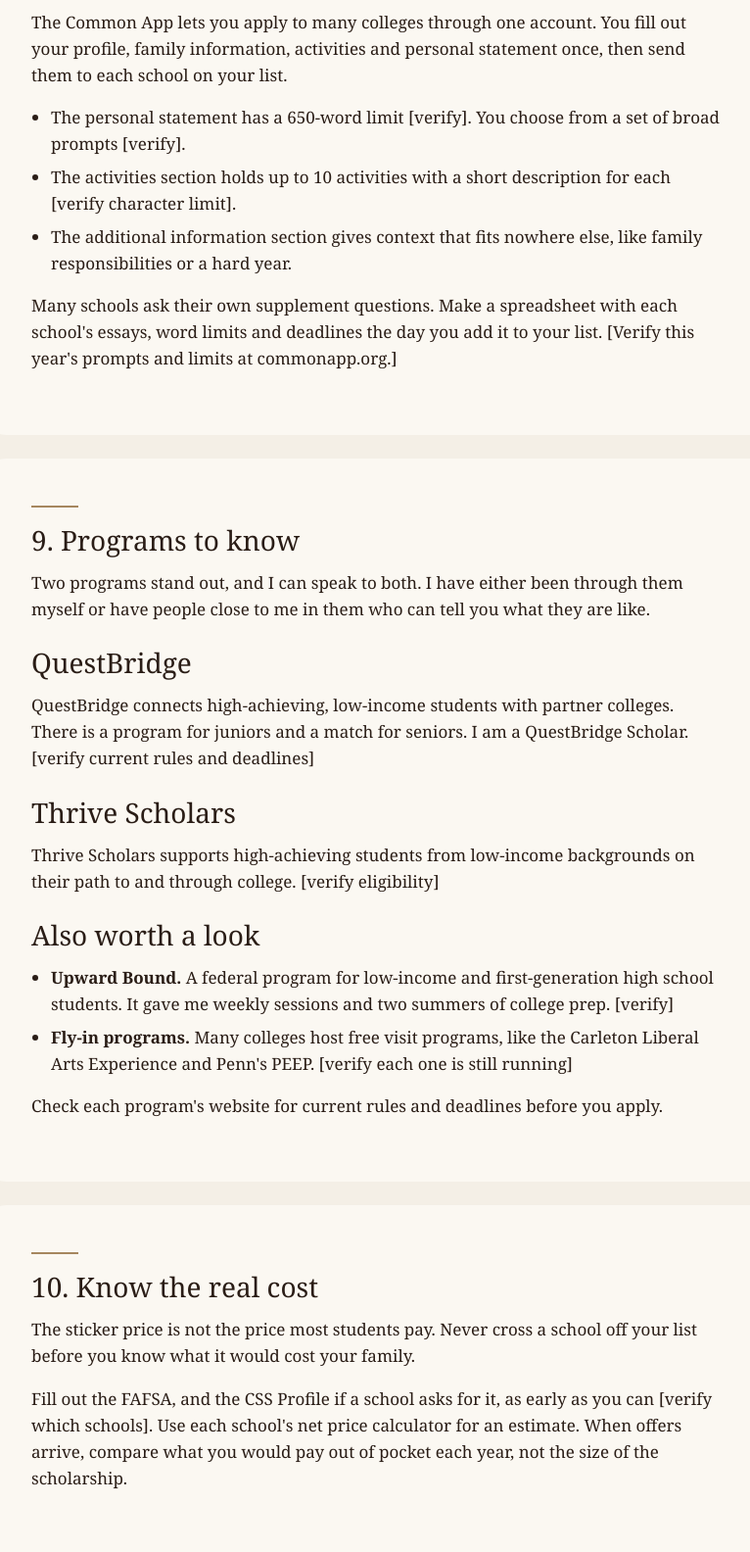
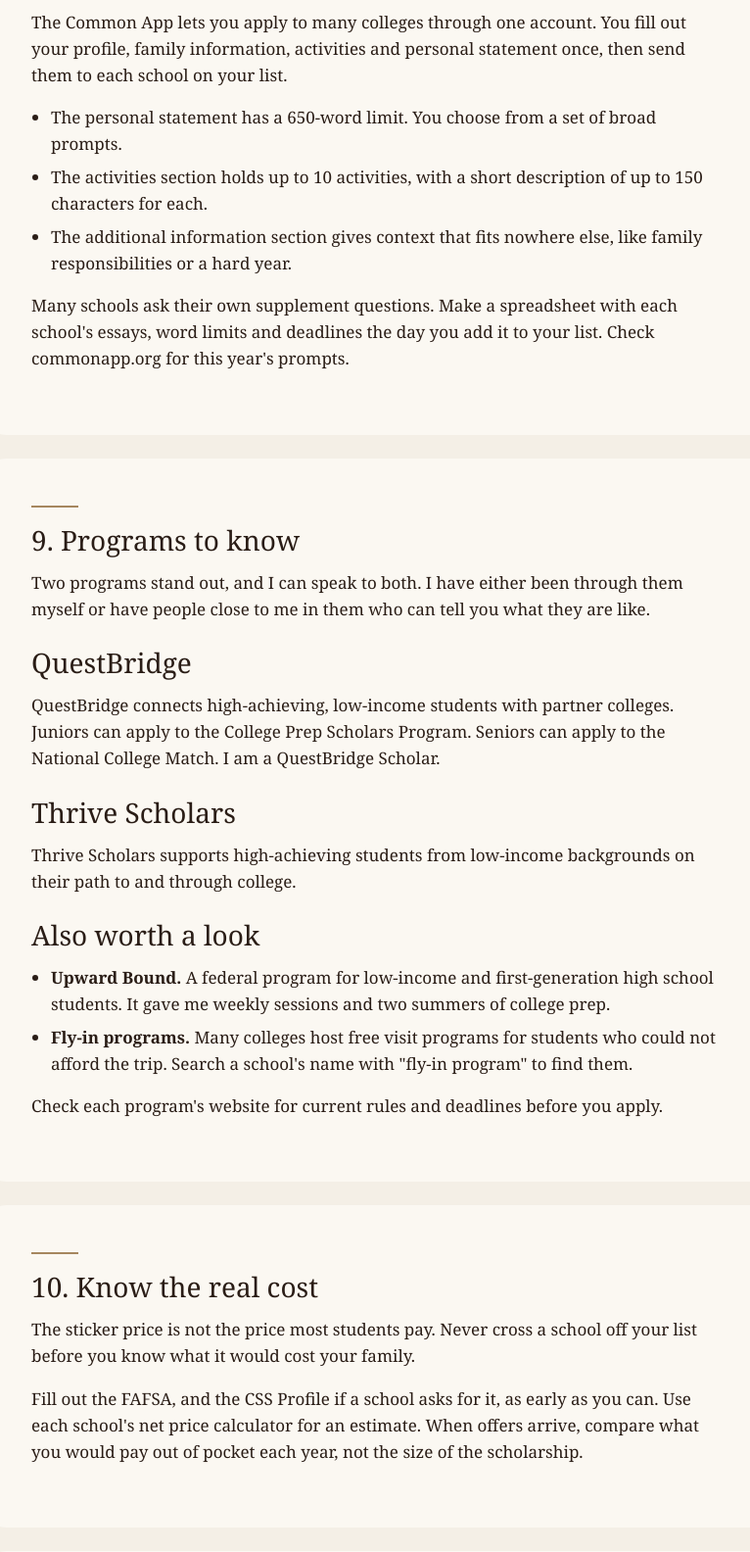
Before and after one commit to alvinktd/Project-Access, a plain HTML site: page college-apps-101.html in a window 1280 px wide. Shown: the part 4356-5940 px from the top of the page at 98% size, without its empty margins (122-888 px from the left). Drawn offline with Linux system fonts and the light colour scheme.

Commit message:
Fill remaining placeholders and confirm guide facts for launch

```diff
--- a/college-apps-101.html
+++ b/college-apps-101.html
@@ -133,11 +133,11 @@
       <div class="prose">
         <p>The Common App lets you apply to many colleges through one account. You fill out your profile, family information, activities and personal statement once, then send them to each school on your list.</p>
         <ul>
-          <li>The personal statement has a 650-word limit [verify]. You choose from a set of broad prompts [verify].</li>
-          <li>The activities section holds up to 10 activities with a short description for each [verify character limit].</li>
+          <li>The personal statement has a 650-word limit. You choose from a set of broad prompts.</li>
+          <li>The activities section holds up to 10 activities, with a short description of up to 150 characters for each.</li>
           <li>The additional information section gives context that fits nowhere else, like family responsibilities or a hard year.</li>
         </ul>
-        <p>Many schools ask their own supplement questions. Make a spreadsheet with each school's essays, word limits and deadlines the day you add it to your list. [Verify this year's prompts and limits at commonapp.org.]</p>
+        <p>Many schools ask their own supplement questions. Make a spreadsheet with each school's essays, word limits and deadlines the day you add it to your list. Check commonapp.org for this year's prompts.</p>
       </div>
     </section>
 
@@ -148,13 +148,13 @@
       <div class="prose">
         <p>Two programs stand out, and I can speak to both. I have either been through them myself or have people close to me in them who can tell you what they are like.</p>
         <h3>QuestBridge</h3>
-        <p>QuestBridge connects high-achieving, low-income students with partner colleges. There is a program for juniors and a match for seniors. I am a QuestBridge Scholar. [verify current rules and deadlines]</p>
+        <p>QuestBridge connects high-achieving, low-income students with partner colleges. Juniors can apply to the College Prep Scholars Program. Seniors can apply to the National College Match. I am a QuestBridge Scholar.</p>
         <h3>Thrive Scholars</h3>
-        <p>Thrive Scholars supports high-achieving students from low-income backgrounds on their path to and through college. [verify eligibility]</p>
+        <p>Thrive Scholars supports high-achieving students from low-income backgrounds on their path to and through college.</p>
         <h3>Also worth a look</h3>
         <ul>
-          <li><strong>Upward Bound.</strong> A federal program for low-income and first-generation high school students. It gave me weekly sessions and two summers of college prep. [verify]</li>
-          <li><strong>Fly-in programs.</strong> Many colleges host free visit programs, like the Carleton Liberal Arts Experience and Penn's PEEP. [verify each one is still running]</li>
+          <li><strong>Upward Bound.</strong> A federal program for low-income and first-generation high school students. It gave me weekly sessions and two summers of college prep.</li>
+          <li><strong>Fly-in programs.</strong> Many colleges host free visit programs for students who could not afford the trip. Search a school's name with "fly-in program" to find them.</li>
         </ul>
         <p>Check each program's website for current rules and deadlines before you apply.</p>
       </div>
@@ -166,7 +166,7 @@
       <h2 id="t10">10. Know the real cost</h2>
       <div class="prose">
         <p>The sticker price is not the price most students pay. Never cross a school off your list before you know what it would cost your family.</p>
-        <p>Fill out the FAFSA, and the CSS Profile if a school asks for it, as early as you can [verify which schools]. Use each school's net price calculator for an estimate. When offers arrive, compare what you would pay out of pocket each year, not the size of the scholarship.</p>
+        <p>Fill out the FAFSA, and the CSS Profile if a school asks for it, as early as you can. Use each school's net price calculator for an estimate. When offers arrive, compare what you would pay out of pocket each year, not the size of the scholarship.</p>
       </div>
     </section>
 
@@ -204,7 +204,7 @@
       <div class="prose">
         <p>The adults around you want to help. They cannot help with what they do not know. Ask early and ask clearly. Write a short email that says who you are, what you need and when you need it.</p>
         <p>A 20-minute check-in with my college counselor turned into an hour on what I wanted in a school. That hour pointed me to programs I had never heard of. It only happened because I showed up and asked.</p>
-        <p>When you ask a teacher for a recommendation letter, ask at least a month before the deadline [verify your school's timeline]. Give them a short list of your goals and a few moments from their class that meant something to you.</p>
+        <p>When you ask a teacher for a recommendation letter, ask at least a month before the deadline, or earlier if your school sets its own timeline. Give them a short list of your goals and a few moments from their class that meant something to you.</p>
       </div>
     </section>
 
```
Also changed, not shown: get-help.html (+7 -8 lines).
